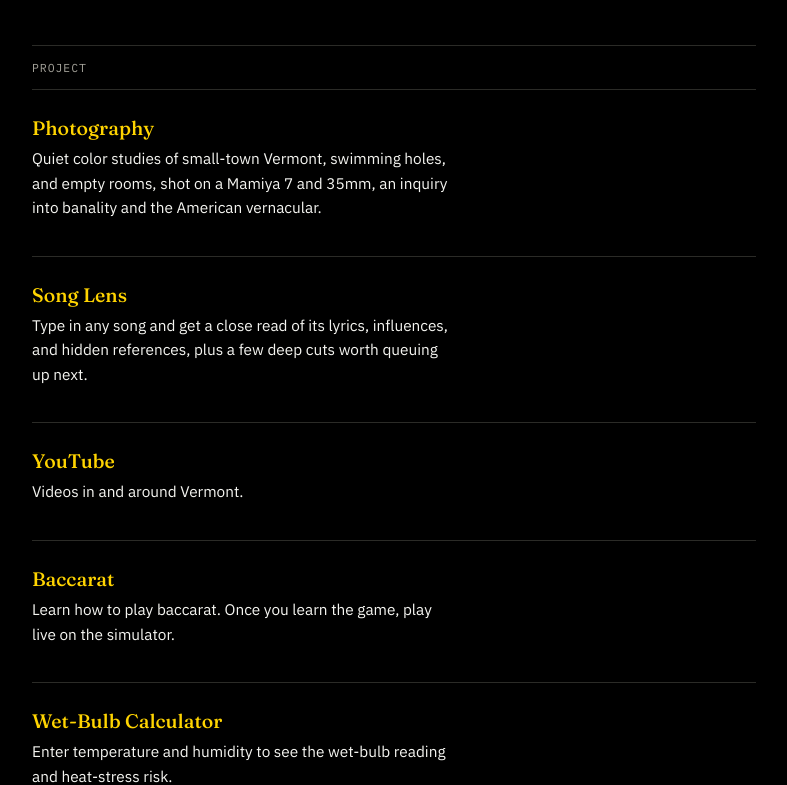
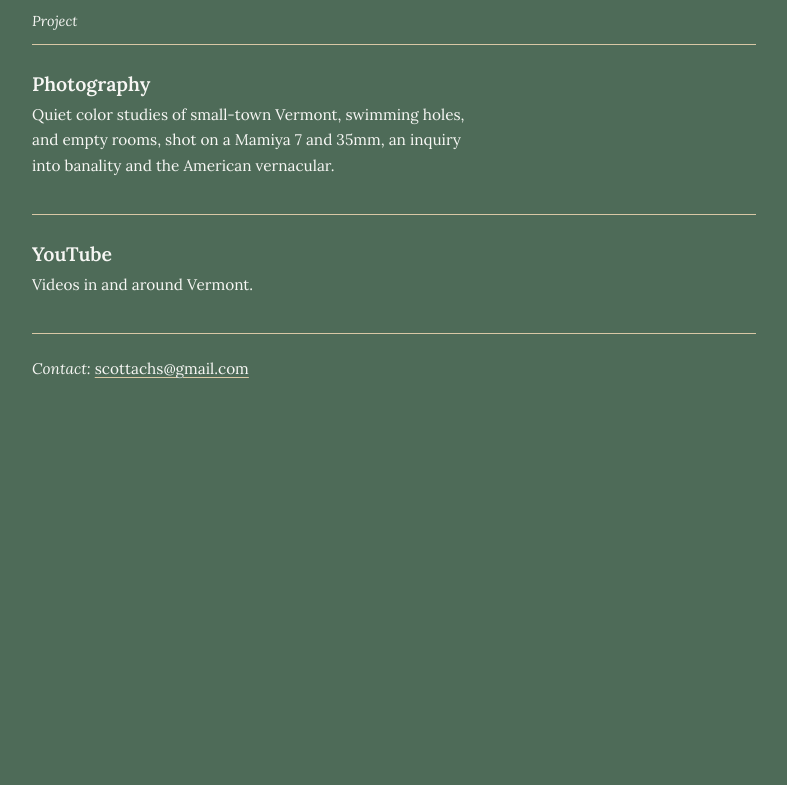
Before and after one commit to scottachs/scottachs.github.io, a plain HTML site: page index.html in a window 1280 px wide. Shown: the part 189-974 px from the top of the page, without its empty margins (246-1033 px from the left). After the commit the page ends 800 px from the top, so only its background shows below. Drawn offline with Linux system fonts and the light colour scheme.

Commit message:
Update index.html

```diff
--- a/index.html
+++ b/index.html
@@ -4,17 +4,17 @@
 <meta charset="UTF-8">
 <meta name="viewport" content="width=device-width, initial-scale=1.0">
 <title>Scott Achs</title>
-<meta name="description" content="An index of small tools, experiments, and work by Scott Achs.">
+<meta name="description" content="Color photographs and videos by Scott Achs.">
 <link rel="preconnect" href="https://fonts.googleapis.com">
 <link rel="preconnect" href="https://fonts.gstatic.com" crossorigin>
-<link href="https://fonts.googleapis.com/css2?family=Fraunces:opsz,wght@9..144,400;9..144,500;9..144,600&family=IBM+Plex+Sans:wght@400;500&family=IBM+Plex+Mono:wght@400;500&display=swap" rel="stylesheet">
+<link href="https://fonts.googleapis.com/css2?family=Lora:ital,wght@0,400;0,600;1,400&display=swap" rel="stylesheet">
 <style>
   :root {
-    --bg: #000000;
-    --ink: #F5F5F1;
-    --ink-soft: #A6A49B;
-    --yellow: #FFD400;
-    --hairline: #2B2B27;
+    --postal-green: #4E6B58;
+    --paper: #F7F7F4;
+    --beige: #D9C8A6;
+    /* Every divider line uses this one setting, so they always match. */
+    --divider: 1px solid var(--beige);
   }
 
   * { box-sizing: border-box; }
@@ -22,9 +22,9 @@
   html, body {
     margin: 0;
     padding: 0;
-    background: var(--bg);
-    color: var(--ink);
-    font-family: 'IBM Plex Sans', system-ui, sans-serif;
+    background: var(--postal-green);
+    color: var(--paper);
+    font-family: 'Lora', Georgia, 'Times New Roman', serif;
   }
 
   a {
@@ -34,7 +34,7 @@
 
   a:focus-visible,
   button:focus-visible {
-    outline: 2px solid var(--yellow);
+    outline: 2px solid var(--beige);
     outline-offset: 3px;
     border-radius: 2px;
   }
@@ -51,26 +51,28 @@
   }
 
   .intro h1 {
-    font-family: 'Fraunces', serif;
-    font-weight: 500;
-    font-size: clamp(1.9rem, 4vw, 2.5rem);
+    font-weight: 400;
+    /* Full size on computers. Shrinks a little on small phones so the title stays on one line. */
+    font-size: min(2.5rem, calc((100vw - 40px) / 13.9));
     line-height: 1.2;
     margin: 0 0 18px;
-    max-width: 22ch;
-    color: var(--ink);
+    color: var(--paper);
   }
 
   .intro p {
     font-size: 1.02rem;
     line-height: 1.65;
-    color: var(--ink-soft);
+    color: var(--paper);
     max-width: 46ch;
     margin: 0;
   }
 
-  /* Ledger */
+  /* Ledger
+     The label row carries its own top line. On phones the label is
+     hidden and its line goes with it, so two lines never stack.
+     The ledger's bottom line always sits under the last site. */
   .ledger {
-    border-top: 1px solid var(--hairline);
+    border-bottom: var(--divider);
   }
 
   .ledger-labels {
@@ -78,15 +80,14 @@
     grid-template-columns: 1fr;
     gap: 24px;
     padding: 14px 0;
-    font-family: 'IBM Plex Mono', monospace;
-    font-size: 0.72rem;
-    letter-spacing: 0.08em;
-    text-transform: uppercase;
-    color: var(--ink-soft);
+    border-top: var(--divider);
+    font-style: italic;
+    font-size: 0.9rem;
+    color: var(--paper);
   }
 
   .entry {
-    border-top: 1px solid var(--hairline);
+    border-top: var(--divider);
   }
 
   .entry-link {
@@ -100,23 +101,45 @@
   }
 
   .entry-link:hover {
-    background: rgba(255, 212, 0, 0.06);
+    background: rgba(217, 200, 166, 0.08);
   }
 
   .entry-name {
-    font-family: 'Fraunces', serif;
-    font-weight: 500;
+    font-weight: 600;
     font-size: 1.22rem;
-    color: var(--yellow);
+    color: var(--paper);
     margin: 0 0 6px;
   }
 
   .entry-desc {
     font-size: 0.96rem;
-    line-height: 1.6;
-    color: var(--ink);
+    line-height: 1.65;
+    color: var(--paper);
     margin: 0 0 10px;
     max-width: 46ch;
+  }
+
+  /* Contact, under the bottom line */
+  .contact {
+    padding: 22px 0 72px;
+    font-size: 0.96rem;
+    line-height: 1.65;
+    color: var(--paper);
+  }
+
+  .contact-label {
+    font-style: italic;
+  }
+
+  .contact a {
+    text-decoration: underline;
+    text-decoration-color: var(--beige);
+    text-decoration-thickness: 1px;
+    text-underline-offset: 3px;
+  }
+
+  .contact a:hover {
+    text-decoration-color: var(--paper);
   }
 
   /* Mobile */
@@ -133,6 +156,8 @@
     .wrap { padding: 0 20px; }
 
     .intro { padding: 48px 0 40px; }
+
+    .contact { padding: 20px 0 48px; }
   }
 </style>
   <script>
@@ -154,7 +179,7 @@
 <div class="wrap">
 
   <section class="intro">
-    <h1>An index of small builds and what have you's</h1>
+    <h1>Color Photographs &amp; Videos</h1>
   </section>
 
   <section class="ledger" id="ledger">
@@ -163,6 +188,11 @@
     </div>
     <!-- entries injected by script below -->
   </section>
+
+  <footer class="contact">
+    <span class="contact-label">Contact:</span>
+    <a href="mailto:scottachs@gmail.com">scottachs@gmail.com</a>
+  </footer>
 
 </div>
 
@@ -176,34 +206,10 @@
       url: "https://www.scottachsphotography.com"
     },
     {
-      year: "2026",
-      name: "Song Lens",
-      description: "Type in any song and get a close read of its lyrics, influences, and hidden references, plus a few deep cuts worth queuing up next.",
-      url: "https://scottachs.github.io/songlens/"
-    },
-    {
       year: "ongoing",
       name: "YouTube",
       description: "Videos in and around Vermont.",
       url: "https://www.youtube.com/@clumpykitty3906"
-    },
-    {
-      year: "2026",
-      name: "Baccarat",
-      description: "Learn how to play baccarat. Once you learn the game, play live on the simulator.",
-      url: "https://scottachs.github.io/baccarat/"
-    },
-    {
-      year: "2026",
-      name: "Wet-Bulb Calculator",
-      description: "Enter temperature and humidity to see the wet-bulb reading and heat-stress risk.",
-      url: "https://scottachs.github.io/wetbulbcalculator/"
-    },
-    {
-      year: "2026",
-      name: "Recipes",
-      description: "A running collection of recipes worth repeating, tested more than once before they make the cut.",
-      url: "https://scottachs.github.io/recipes/"
     }
   ];
 
```
